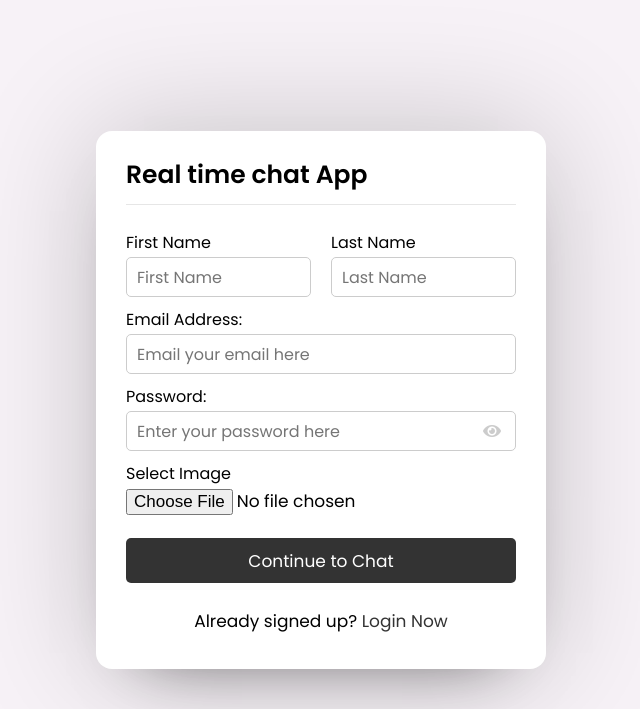
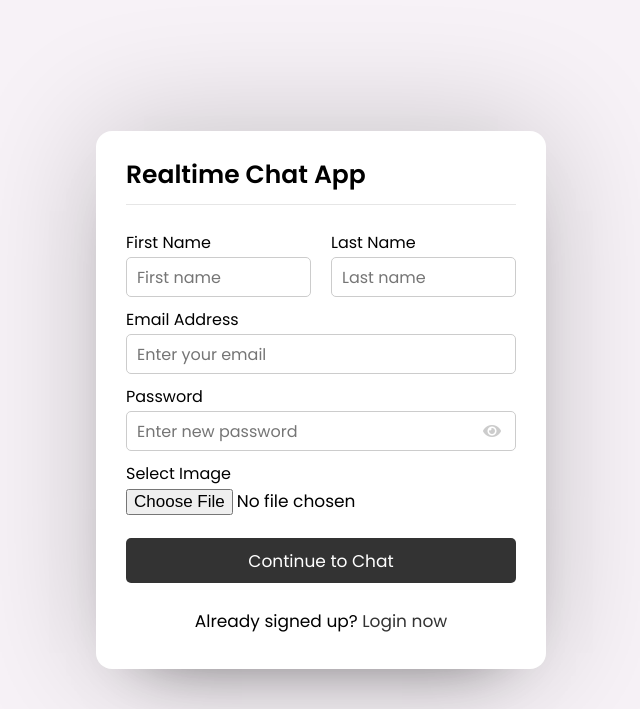
Before and after one commit to kinjal2110/chat-Application, a PHP site: page / in a window 1280 px wide. Shown: the top 709 px of the page, without its empty margins (319-959 px from the left). Run offline with PHP 8.4, Linux system fonts and the light colour scheme.

Commit message:
final commit

```diff
--- a/chat.php
+++ b/chat.php
@@ -34,10 +34,10 @@
       <div class="chat-box">
 
       </div>
-      <form action="#" class="typing-area">
+      <form action="" class="typing-area">
         <input type="text" class="incoming_id" name="incoming_id" value="<?php echo $user_id; ?>" hidden>
         <input type="text" name="message" class="input-field" placeholder="Type a message here..." autocomplete="off">
-        <button><i class="fab fa-telegram-plane"></i></button>
+        <button class="button"><i class="fab fa-telegram-plane"></i></button>
       </form>
     </section>
   </div>
--- a/index.php
+++ b/index.php
@@ -1,58 +1,50 @@
-<!DOCTYPE html>
-<html lang="en">
+<?php
+  session_start();
+  if(isset($_SESSION['unique_id'])){
+    header("location: users.php");
+  }
+?>
 
-<head>
-    <meta charset="UTF-8">
-    <meta http-equiv="X-UA-Compatible" content="IE=edge">
-    <meta name="viewport" content="width=device-width, initial-scale=1.0">
-    <link rel="stylesheet" href="style.css">
-    <link rel="stylesheet" href="https://cdnjs.cloudflare.com/ajax/libs/font-awesome/5.15.4/css/all.min.css">
-    <title>Document</title>
-</head>
-
+<?php include_once "header.php"; ?>
 <body>
   <div class="wrapper">
     <section class="form signup">
-            <header>Real time chat App</header>
-            <form autocomplete="off" action="#" method="POST"  enctype="multipart/form-data">
-                <div class="error-txt">This is an error message!</div>
+      <header>Realtime Chat App</header>
+      <form action="#" method="POST" enctype="multipart/form-data" autocomplete="off">
+        <div class="error-text"></div>
         <div class="name-details">
           <div class="field input">
-                        <label for="">First Name</label>
-                        <input type="text" name="fname" placeholder="First Name" required>
+            <label>First Name</label>
+            <input type="text" name="fname" placeholder="First name" required>
           </div>
-
           <div class="field input">
-                        <label for="">Last Name</label>
-                        <input type="text" name="lname" placeholder="Last Name" required>
+            <label>Last Name</label>
+            <input type="text" name="lname" placeholder="Last name" required>
           </div>
         </div>
         <div class="field input">
-                        <label for="">Email Address:</label>
-                        <input type="email" name="email" placeholder="Email your email here" required>
+          <label>Email Address</label>
+          <input type="text" name="email" placeholder="Enter your email" required>
         </div>
-
         <div class="field input">
-                        <label for="">Password: </label>
-                        <input type="password" name="pswd" placeholder="Enter your password here" required>
+          <label>Password</label>
+          <input type="password" name="pswd" placeholder="Enter new password" required>
           <i class="fas fa-eye"></i>
         </div>
-
         <div class="field image">
-                        <label for="">Select Image</label>
-                        <input type="file" name="image" required>
+          <label>Select Image</label>
+          <input type="file" name="image" accept="image/x-png,image/gif,image/jpeg,image/jpg" required>
         </div>
-                    <div class="field button input">
-                        <input type="submit" value="Continue to Chat">
+        <div class="field button">
+          <input type="submit" name="submit" value="Continue to Chat">
         </div>
       </form>
-            <div class="link">Already signed up? <a href="login.php">Login Now</a></div>
+      <div class="link">Already signed up? <a href="login.php">Login now</a></div>
     </section>
   </div>
 
   <script src="js/pass-show-hide.js"></script>
-    <script src='js/signup.js'></script>
-    </script>
+  <script src="js/signup.js"></script>
+
 </body>
-
 </html>
--- a/php/get-chat.php
+++ b/php/get-chat.php
@@ -1,5 +1,6 @@
 <?php
     session_start();
+
     if(isset($_SESSION['unique_id'])){
         include_once "config.php";
         $outgoing_id = $_SESSION['unique_id'];
```
Also changed, not shown: js/chat.js (+5 -4 lines), php/insert-chat.php (+11 -17 lines), users.php (+12 -15 lines). Lines whose indentation alone changed are shown as unchanged.
